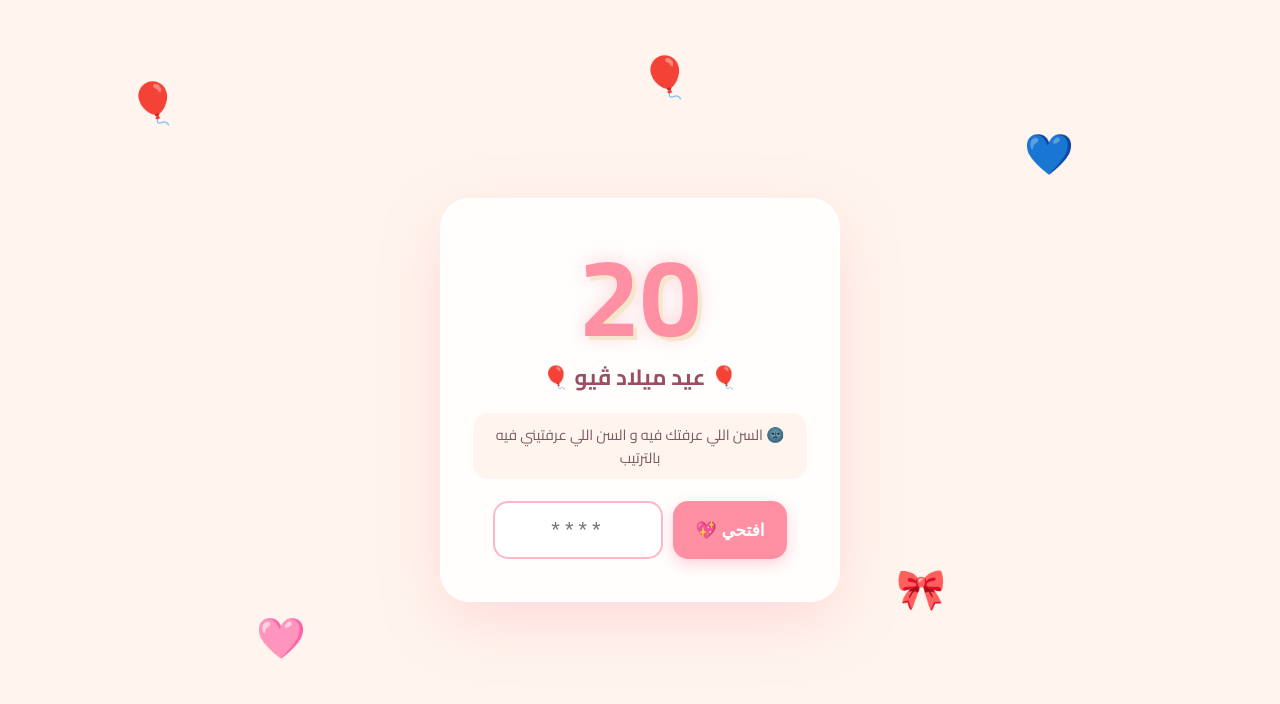
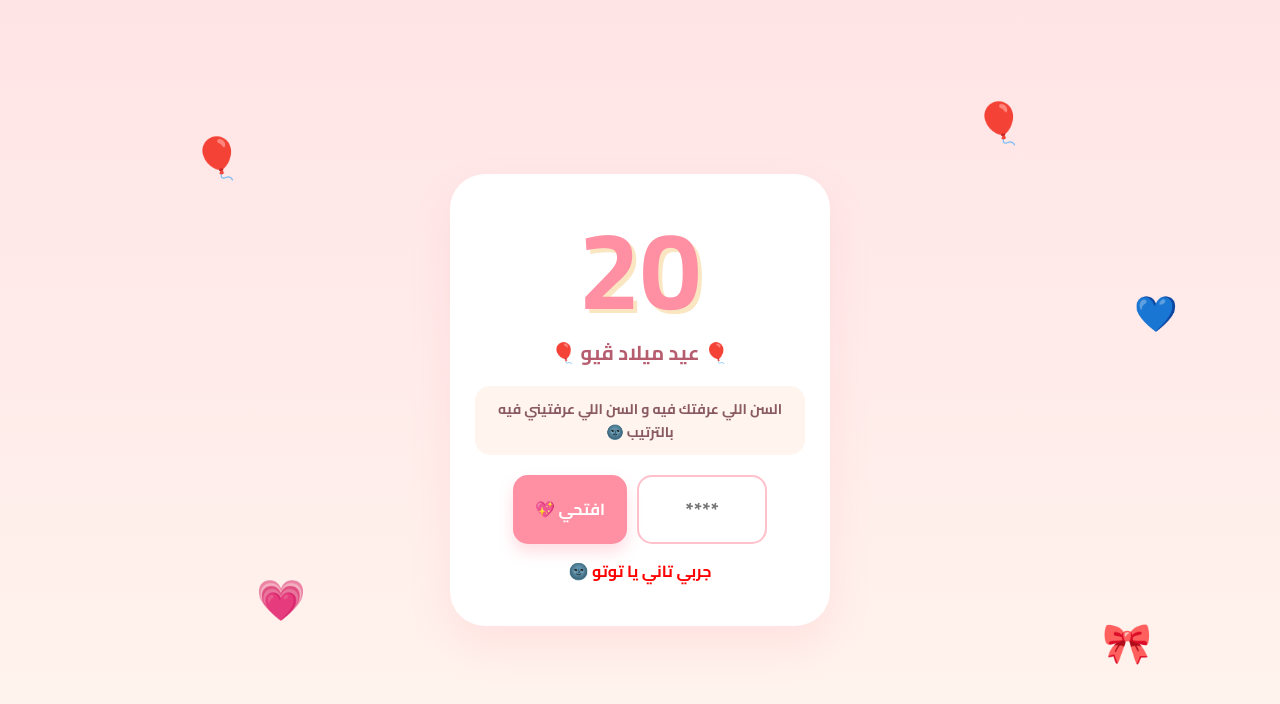
Before and after one commit to jeonjino-hash/For-My-Viu, a plain HTML site: page index.html in a window 1280 px wide. Both pictures are taken after a click on the button "افتحي 💖". Drawn offline with Linux system fonts and the light colour scheme.

Commit message:
Update index.html

```diff
--- a/index.html
+++ b/index.html
@@ -3,80 +3,53 @@
 <head>
 <meta charset="UTF-8">
 <meta name="viewport" content="width=device-width, initial-scale=1.0">
-<title>20 سنة يا توتو 🫐🦋</title>
-<link href="https://fonts.googleapis.com/css2?family=Cairo:wght@700;400&family=Amiri:wght@400;700&display=swap" rel="stylesheet">
+<title>20- ڤيو محبوبتي </title>
+<link href="https://fonts.googleapis.com/css2?family=Cairo:wght@700&display=swap" rel="stylesheet">
 <style>
-:root{--pink:#FF8FA3;--lightblue:#A7D8F0;--beige:#FFF5EE;--beige2:#F5E6CC}
-*{margin:0;padding:0;box-sizing:border-box}
-body{background:var(--beige);font-family:'Cairo',sans-serif;overflow-x:hidden;min-height:100vh}
-
-/* شاشة القفل */
-#lock-screen{min-height:100vh;display:flex;align-items:center;justify-content:center;padding:20px;position:relative;overflow:hidden}
-.bg-balloons{position:absolute;inset:0;pointer-events:none}
-.bg-balloons span{position:absolute;font-size:40px;animation:float 6s ease-in-out infinite}
+*{margin:0;padding:0;box-sizing:border-box;font-family:'Cairo',sans-serif}
+body{background:#FFF5EE;background:linear-gradient(180deg,#FFE4E6 0%,#FFF5EE 100%);min-height:100vh;overflow-x:hidden}
+#lock-screen{min-height:100vh;display:flex;justify-content:center;align-items:center;padding:20px;position:relative}
+.card{background:white;width:100%;max-width:380px;padding:40px 25px;border-radius:35px;text-align:center;box-shadow:0 20px 40px rgba(255,143,163,0.15)}
+.num20{font-size:110px;font-weight:800;color:#FF8FA3;text-shadow:4px 4px 0 #FBE6C2;line-height:1}
+.title{color:#B65C6F;font-weight:700;margin:10px 0;font-size:20px}
+.hint{ background:#FFF5EE; color:#8A5A62; padding:12px; border-radius:15px; font-size:14px; margin:15px 0 20px; line-height:1.6 }
+.row{display:flex;gap:10px;justify-content:center}
+input{width:130px;padding:14px;border-radius:15px;border:2px solid #FFC1CC;text-align:center;font-size:20px;outline:none;letter-spacing:0 !important}
+button{padding:14px 22px;background:#FF8FA3;color:white;border:none;border-radius:15px;font-size:16px;cursor:pointer;font-weight:700;box-shadow:0 8px 15px rgba(255,143,163,0.3)}
+.balloon{position:absolute;font-size:40px;animation:float 4s ease-in-out infinite}
 @keyframes float{0%,100%{transform:translateY(0)}50%{transform:translateY(-20px)}}
-.lock-card{background:rgba(255,255,255,0.85);backdrop-filter:blur(10px);padding:40px 30px;border-radius:30px;box-shadow:0 20px 60px rgba(255,143,163,0.25);text-align:center;max-width:400px;width:100%;border:3px solid white;z-index:2}
-.num20{font-size:110px;font-weight:700;color:var(--pink);text-shadow:4px 4px 0 var(--beige2), 0 0 20px rgba(255,143,163,0.4);line-height:1}
-.lock-card h2{color:#9B4D61;margin:5px 0 15px;font-size:22px}
-.hint{color:#7A5A64;background:var(--beige);padding:10px 15px;border-radius:15px;font-size:14.5px;margin-bottom:22px;line-height:1.6}
-.input-row{display:flex;gap:10px;justify-content:center;flex-direction:row-reverse}
-input{width:170px;padding:14px;border-radius:15px;border:2.5px solid #FFB6C8;text-align:center;font-size:22px;letter-spacing:5px;outline:none}
-input:focus{border-color:var(--pink)}
-button{padding:14px 22px;background:var(--pink);color:white;border:none;border-radius:15px;font-size:17px;font-weight:700;cursor:pointer;transition:0.2s;box-shadow:0 5px 15px rgba(255,143,163,0.4)}
-button:hover{transform:scale(1.05);background:#FF6B8A}
-#error{color:#ff3b6e;margin-top:12px;display:none;font-weight:700}
-
-/* الموقع الاساسي */
-#main-site{display:none;animation:fadeIn 1s ease}
-@keyframes fadeIn{from{opacity:0}to{opacity:1}}
-.hero{text-align:center;padding:40px 20px 10px;position:relative}
-.hero h1{color:var(--pink);font-size:38px;margin-bottom:5px}
-.hero .age{font-size:90px;color:var(--pink);font-weight:700;line-height:1;text-shadow:3px 3px 0 var(--beige2)}
-.hearts{font-size:28px;animation:beat 1.2s infinite}
-@keyframes beat{0%,100%{transform:scale(1)}50%{transform:scale(1.2)}}
-.video-wrap{max-width:650px;margin:25px auto;padding:0 15px}
-.video-box{position:relative;padding-bottom:56.25%;height:0;border-radius:25px;overflow:hidden;box-shadow:0 15px 40px rgba(0,0,0,0.15);border:4px solid white}
-.video-box iframe{position:absolute;inset:0;width:100%;height:100%;border:0}
-.letter{max-width:800px;margin:30px auto;background:white;padding:40px 30px;border-radius:30px;line-height:2.3;font-family:'Amiri',serif;font-size:20px;color:#4A2A33;box-shadow:0 10px 40px rgba(0,0,0,0.06);border:2px solid #fff0f3;white-space:pre-line;position:relative}
-.letter::before{content:"🫐🦋";position:absolute;top:-18px;left:50%;transform:translateX(-50%);background:white;padding:5px 20px;border-radius:20px;font-size:22px;box-shadow:0 5px 15px rgba(0,0,0,0.05)}
-.confetti{position:fixed;top:-10px;font-size:22px;animation:fall linear forwards;pointer-events:none;z-index:9999}
-@keyframes fall{to{transform:translateY(105vh) rotate(360deg)}}
+#main-site{display:none;padding:20px}
+.video-box{max-width:600px;margin:20px auto}
+iframe{width:100%;height:340px;border-radius:20px;border:none;box-shadow:0 10px 30px rgba(0,0,0,0.1)}
+.letter{max-width:750px;margin:25px auto;background:white;padding:30px;border-radius:20px;line-height:2.1;color:#4a2d33;white-space:pre-line;box-shadow:0 5px 20px rgba(0,0,0,0.05)}
 </style>
 </head>
 <body>
 
 <div id="lock-screen">
-  <div class="bg-balloons">
-    <span style="left:10%;top:10%">🎈</span><span style="left:80%;top:15%;animation-delay:1s">💙</span>
-    <span style="left:20%;top:75%;animation-delay:2s">🩷</span><span style="left:70%;top:70%;animation-delay:0.5s">🎀</span>
-    <span style="left:50%;top:5%;animation-delay:1.5s">🎈</span>
-  </div>
-  <div class="lock-card">
+  <div class="balloon" style="top:15%;left:15%">🎈</div>
+  <div class="balloon" style="top:12%;right:20%;animation-delay:1s">🎈</div>
+  <div class="balloon" style="bottom:20%;left:20%;animation-delay:0.5s">💗</div>
+  <div class="balloon" style="bottom:15%;right:10%">🎀</div>
+  <div class="balloon" style="top:35%;right:8%;font-size:35px">💙</div>
+
+  <div class="card">
     <div class="num20">20</div>
-    <h2>🎈 عيد ميلاد ڤيو 🎈</h2>
-    <div class="hint">🌚 السن اللي عرفتك فيه و السن اللي عرفتيني فيه بالترتيب</div>
-    <div class="input-row">
-      <input type="text" id="pass" placeholder="****" maxlength="10" inputmode="numeric">
-      <button onclick="checkPass()">افتحي 💖</button>
+    <div class="title">🎈 عيد ميلاد ڤيو 🎈</div>
+    <div class="hint">السن اللي عرفتك فيه و السن اللي عرفتيني فيه بالترتيب 🌚</div>
+    <div class="row">
+      <input type="text" id="pass" inputmode="numeric" placeholder="****">
+      <button onclick="check()">افتحي 💖</button>
     </div>
-    <div id="error">غلط يا توتو جربي تاني 🥺</div>
+    <div id="err" style="color:red;margin-top:12px;display:none">جربي تاني يا توتو 🌚</div>
   </div>
 </div>
-<if(p === "1719")
+
 <div id="main-site">
-  <div class="hero">
-    <div class="hearts">💗💙🩷💗</div>
-    <div class="age">20</div>
-    <h1>كل سنة وانتي طيبة يا توتو 🫐</h1>
-    <p style="color:#9B4D61">يا أجمل عشرينية في الدنيا</p>
+  <h1 style="text-align:center;color:#FF8FA3">كل سنة وانتي طيبة يا توتو 🫐🦋</h1>
+  <div class="video-box">
+    <iframe src="https://www.youtube.com/embed/nTe3ND0WxFI" allowfullscreen></iframe>
   </div>
-
-  <div class="video-wrap">
-    <div class="video-box">
-      <iframe src="https://www.youtube.com/embed/nTe3ND0WxFI?autoplay=0&rel=0" allow="accelerometer; autoplay; clipboard-write; encrypted-media; gyroscope; picture-in-picture" allowfullscreen></iframe>
-    </div>
-  </div>
-
   <div class="letter">توتو حبيبتي ومحبوبتي و عيوني وقلبي وعمري وعقلي ونفسي وروحي وكل ما أملك في هذه الدنيا وما بعد الدنيا،جميلةٌ أنتِ لدرجةٍ أن العالم يصبح أرق وأحن حين تكونين فيه، كأنكِ نجمةٌ هبطت من السماء لتضيء ليلي،كأنكِ شمسٌ تظهر ل تُضيئ حياتي، وكأن الله خلقكِ خصيصًا لتكوني الطمأنينة في قلبي، عيناكِ وحدهما كانتا ملاذي وملجئي في كل خوفٍ اعتراني، وابتسامتكِ كانت أماني وسكينتي في كل قلقٍ سكن صدري، يكفيني أن أسمع صوتكِ حتى يهدأ كل الضجيج الذي يسكن داخلي، ويكفيني أن أراكِ حتى يزول كل ثقلٍ عن قلبي وكأنكِ دوائي الذي لا دواء سواه.
 اليوم تكملين عامكِ العشرين، عشرينيةٌ يا كتكوتي الصغيرة، يا فرحة عمري ونور أيامي، كبرتِ سنةً يا أجمل عمرٍ في حياتي، هذا هو العام الثاني الذي أحتفل بكِ فيه وأنتِ بجانبي، وهو ليس مجرد تاريخٍ يمر في التقويم، بل هو يومٌ ولدت فيه أجمل إنسانةٍ عرفها قلبي، وأقسم لكِ أنني سأحتفل بكِ في كل أعوامي القادمة حتى آخر نفسٍ في صدري، حتى نصبح عجوزتين نضحك على ذكرياتنا معًا، فلا عيد لي بدونكِ ولا فرح لي إلا بحضوركِ.
 
@@ -97,4 +70,22 @@ button:hover{transform:scale(1.05);background:#FF6B8A}
 ولا أخفي عليكِ سرًا يا توتو، وهو سرٌ يسكن قلبي منذ عرفتكِ ويكبر معي كل يوم، بعد الشر عنكِ وعن قلبكِ وروحكِ وضحكتكِ يا عمري، أسأل الله أن يكون يومي قبل يومكِ، فإني والله لا أطيق فكرة أن أستيقظ يومًا ولا أجدكِ بجانبي، ولا أطيق أن يمر يومٌ واحدٌ دون أن أسمع صوتكِ الحنون، فأنتِ لستِ جزءًا من حياتي، أنتِ حياتي بأكملها وروحي التي أعيش بها، فإن كان لا بُد للقدر أن يفرقنا يومًا فليكن رحيلي أنا أولًا، كي لا أذوق مرارة غيابكِ ووحشة فقدكِ وظلمة الدنيا بدونكِ، فبعدكِ لا حياة لي ولا معنى لأيامي، حماكِ الله لي وأطال في عمركِ وأبعد عنكِ كل شرٍ وسوءٍ وجعل كل أيامكِ فرحًا وفرجًا ونورًا، و أنتِ السبع دقائق لي.
 
 كل عامٍ وأنتِ طيبةٌ وجميلةٌ وقريبةٌ من قلبي، كل عامٍ وأنتِ توتتي الحلوة 🫐، كل عامٍ وأنتِ بخيرٍ يا أجمل عشرينيةٍ رأتها عيني، يا من جعلتِ للعشرين معنى آخر أجمل وأحن، أحبكِ حبًا لا ينتهي ولا يفنى ولا يقل مهما مرت السنوات ومهما تغيرت الظروف، سأظل أحبكِ حتى آخر يومٍ في عمري.
-- چينو التي لا تملك في هذه الدنيا أغلى منكِ وتحبكِ أكثر من روحها، أحبك يا غزالتي و إمراتي🦋
+- چينو التي لا تملك في هذه الدنيا أغلى منكِ وتحبكِ أكثر من روحها، أحبك يا غزالتي و إمراتي🦋</div>
+</div>
+
+<script>
+function check(){
+  let p = document.getElementById("pass").value;
+  p = p.replace(/\s/g,"").replace(/[^0-9]/g,"").trim();
+  if(p === "1719"){
+    document.getElementById("lock-screen").style.display="none";
+    document.getElementById("main-site").style.display="block";
+    window.scrollTo(0,0);
+  } else {
+    document.getElementById("err").style.display="block";
+  }
+}
+document.getElementById("pass").addEventListener("keydown", function(e){ if(e.key==="Enter") check(); });
+</script>
+</body>
+</html>
```
